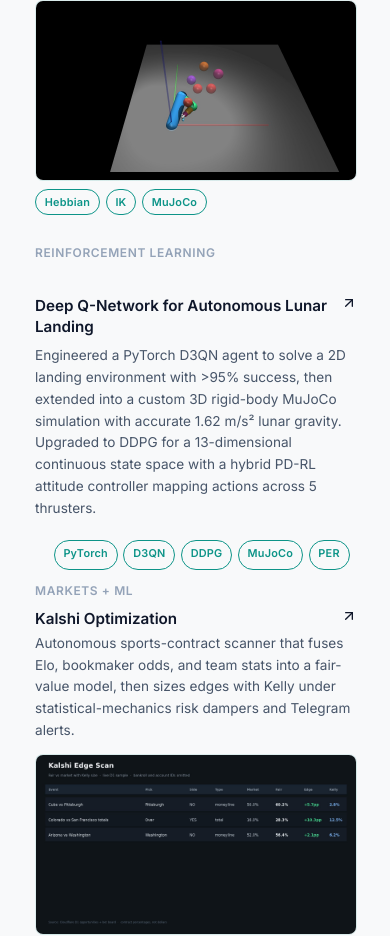
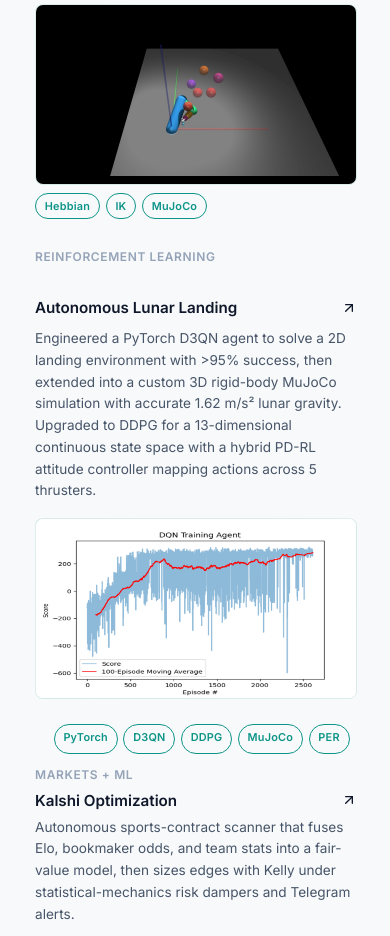
Before and after one commit to theclickbaiter1/sstasbih.com, an Astro site: page / in a window 390 px wide. Shown: the part 2641-3577 px from the top of the page. Built offline with nearby package versions, Linux system fonts and the light colour scheme; Astro itself is replaced by a stand-in of ours.

Commit message:
Fix project card grid so long titles stay in the body column
Lock cards to a two-column grid with minmax(0,1fr) and give lunar lander the same thumb layout as the others.

Co-authored-by: Cursor <cursoragent@cursor.com>

```diff
--- a/src/pages/index.astro
+++ b/src/pages/index.astro
@@ -120,7 +120,7 @@ import '../styles/global.css';
           <div class="card-period">Reinforcement Learning</div>
           <div class="card-body">
             <h4 class="card-title">
-              <span class="card-title-text">Deep Q-Network for Autonomous Lunar Landing</span>
+              <span class="card-title-text">Autonomous Lunar Landing</span>
               <svg class="card-arrow" xmlns="http://www.w3.org/2000/svg" viewBox="0 0 24 24" fill="none" stroke="currentColor" stroke-width="2" stroke-linecap="round" stroke-linejoin="round">
                 <path d="M7 17L17 7" /><path d="M7 7h10v10" />
               </svg>
@@ -131,6 +131,9 @@ import '../styles/global.css';
               lunar gravity. Upgraded to DDPG for a 13-dimensional continuous state space with a
               hybrid PD-RL attitude controller mapping actions across 5 thrusters.
             </p>
+            <div class="card-thumb reveal">
+              <img src="/assets/projects/lunar-lander/thumb.jpg" alt="Lunar lander training scores" loading="lazy" decoding="async" />
+            </div>
             <div class="card-tags">
               <a class="tag" href="https://en.wikipedia.org/wiki/PyTorch" target="_blank" rel="noopener noreferrer">PyTorch</a>
               <a class="tag" href="https://en.wikipedia.org/wiki/Q-learning#Deep_Q-network" target="_blank" rel="noopener noreferrer">D3QN</a>
--- a/src/styles/global.css
+++ b/src/styles/global.css
@@ -281,8 +281,9 @@ body::before {
 /* ===== CARDS ===== */
 .card {
   display: grid;
-  grid-template-columns: 140px 1fr;
-  gap: 1rem;
+  grid-template-columns: minmax(7rem, 9rem) minmax(0, 1fr);
+  column-gap: 1.25rem;
+  row-gap: 0;
   padding: 0.75rem 1rem;
   border-radius: 0.5rem;
   border: 1px solid transparent;
@@ -291,6 +292,7 @@ body::before {
   transition: background-color 0.3s ease, border-color 0.3s ease;
   text-decoration: none;
   cursor: default;
+  align-items: start;
 }
 
 a.card {
@@ -304,6 +306,7 @@ a.card:hover,
 }
 
 .card-period {
+  grid-column: 1;
   font-size: 0.75rem;
   font-weight: 600;
   text-transform: uppercase;
@@ -311,11 +314,17 @@ a.card:hover,
   color: var(--text-muted);
   white-space: normal;
   line-height: 1.35;
-  padding-top: 0.25rem;
+  padding-top: 0.3rem;
+  hyphens: auto;
 }
 
 .card-body {
+  grid-column: 2;
   min-width: 0;
+  max-width: 100%;
+  display: flex;
+  flex-direction: column;
+  align-items: stretch;
 }
 
 .card-title {
@@ -326,12 +335,16 @@ a.card:hover,
   display: flex;
   align-items: flex-start;
   gap: 0.35rem;
+  max-width: 100%;
+  margin: 0;
   transition: color 0.25s ease;
 }
 
 .card-title-text {
-  flex: 1;
+  flex: 1 1 0%;
   min-width: 0;
+  overflow-wrap: anywhere;
+  word-break: break-word;
 }
 
 a.card:hover .card-title {
@@ -342,6 +355,7 @@ a.card:hover .card-title {
   width: 16px;
   height: 16px;
   flex-shrink: 0;
+  margin-top: 0.15rem;
   transition: transform 0.25s ease;
 }
 
@@ -352,8 +366,9 @@ a.card:hover .card-arrow {
 .card-description {
   font-size: 0.85rem;
   color: var(--text-secondary);
-  margin-top: 0.25rem;
+  margin-top: 0.35rem;
   line-height: 1.6;
+  max-width: 100%;
 }
 
 .card-description strong {
@@ -564,15 +579,21 @@ a.tag {
   }
 
   .card {
-    grid-template-columns: 1fr;
-    gap: 0.25rem;
+    grid-template-columns: minmax(0, 1fr);
+    column-gap: 0;
+    row-gap: 0.25rem;
     padding: 0.75rem;
+  }
+
+  .card-period,
+  .card-body {
+    grid-column: 1;
   }
 
   .card-period {
     min-width: 0;
     padding-top: 0;
-    margin-bottom: 0.25rem;
+    margin-bottom: 0.15rem;
   }
 
   .cursor-glow {
```
Also changed, not shown: public/assets/projects/lunar-lander/thumb.jpg (added).
